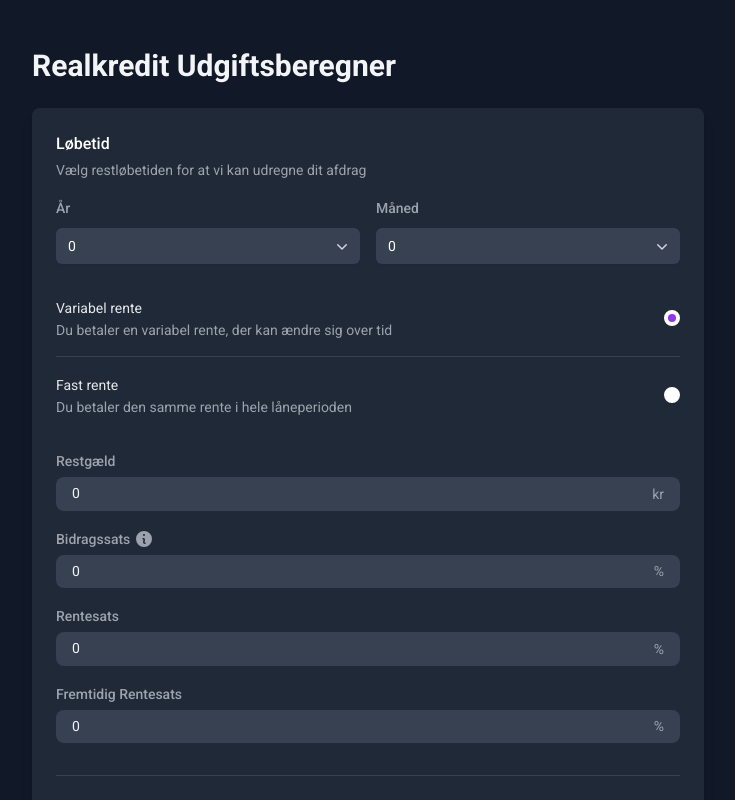
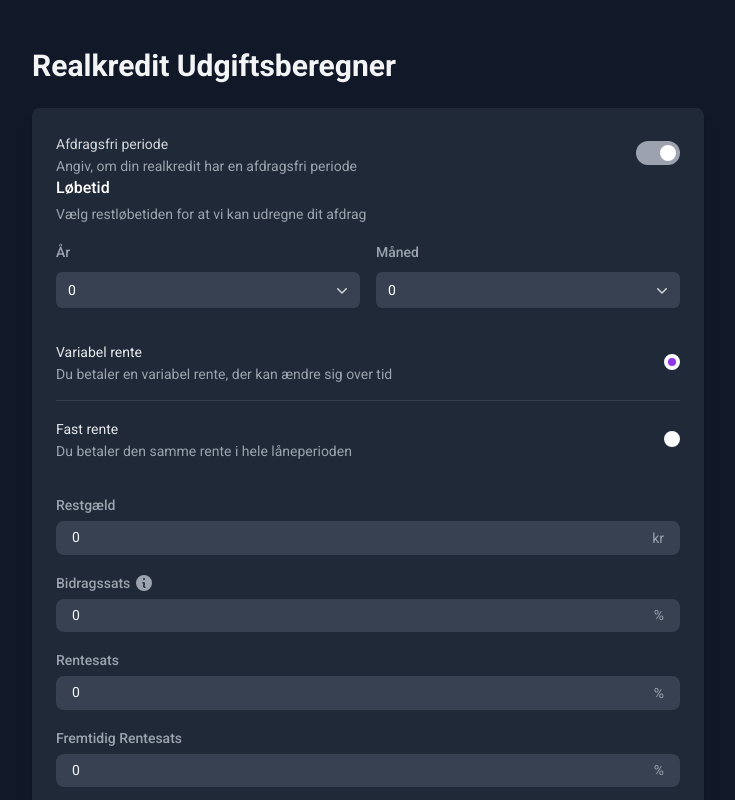
Before and after one commit to Ahlefeldt/mortgage-calculator, a Vue app: page / in a window 1280 px wide. Shown: the top 800 px of the page, without its empty margins (272-1007 px from the left). Built offline with nearby package versions, Linux system fonts and the light colour scheme.

Commit message:
wip: started work on basetoggle

```diff
--- /dev/null
+++ b/src/components/BaseToggle.vue
@@ -0,0 +1,32 @@
+<script setup lang="ts">
+import { computed } from 'vue'
+
+const props = defineProps<{
+  modelValue: boolean
+  label: string
+  description: string
+}>()
+
+const emit = defineEmits(['update:modelValue'])
+
+const modelValue = computed({
+  get: () => props.modelValue,
+  set: (value: boolean) => emit('update:modelValue', value),
+})
+
+const toggle = () => (modelValue.value = !modelValue.value)
+</script>
+
+<template>
+  <div class="flex items-center justify-between">
+    <div class="mr-6">
+      <label :for="`mortgage-grace-period`" class="text-gray-300 text-sm leading-6"> {{ label }} </label>
+      <p class="text-gray-400 text-sm">{{ description }}</p>
+    </div>
+    <div>
+      <button @click="toggle" class="relative inline-flex items-center h-6 rounded-full w-11 bg-gray-400 focus:outline-none focus:ring-2 focus:ring-indigo-500">
+        <span :class="[modelValue ? 'translate-x-6' : 'translate-x-1', 'inline-block w-4 h-4 transform bg-white rounded-full transition ease-in-out duration-200']"></span>
+      </button>
+    </div>
+  </div>
+</template>
--- a/src/components/TheCalculatorForm.vue
+++ b/src/components/TheCalculatorForm.vue
@@ -5,9 +5,11 @@ import type { RadioItems } from '@/interface/radio.interface'
 // Components
 import BaseInput from '@/components/BaseInput.vue'
 import BaseRadioGroup from '@/components/BaseRadioGroup.vue'
+import BaseToggle from '@/components/BaseToggle.vue'
 import CalculatorResultRow from '@/components/CalculatorResultRow.vue'
 import CalculatorTermSelector from '@/components/CalculatorTermSelector.vue'
 
+const gracePeriod = ref(true)
 const years = ref<string>('0')
 const months = ref<string>('0')
 const rateType = ref<string>('variable')
@@ -37,6 +39,7 @@ const monthlyDifference = computed<number>(() => futurePaymentMonthly.value - pa
 <template>
   <div class="bg-gray-800 rounded-lg shadow-lg overflow-hidden" data-testid="calculator-form">
     <div class="p-6">
+      <BaseToggle v-model="gracePeriod" label="Afdragsfri periode" description="Angiv, om din realkredit har en afdragsfri periode" />
       <CalculatorTermSelector v-model:years="years" v-model:months="months" />
       <BaseRadioGroup v-model="rateType" :items="rateTypes" />
       <BaseInput v-model="mortgageAmount" type="number" step="1" label="Restgæld" unit="kr" />
```
